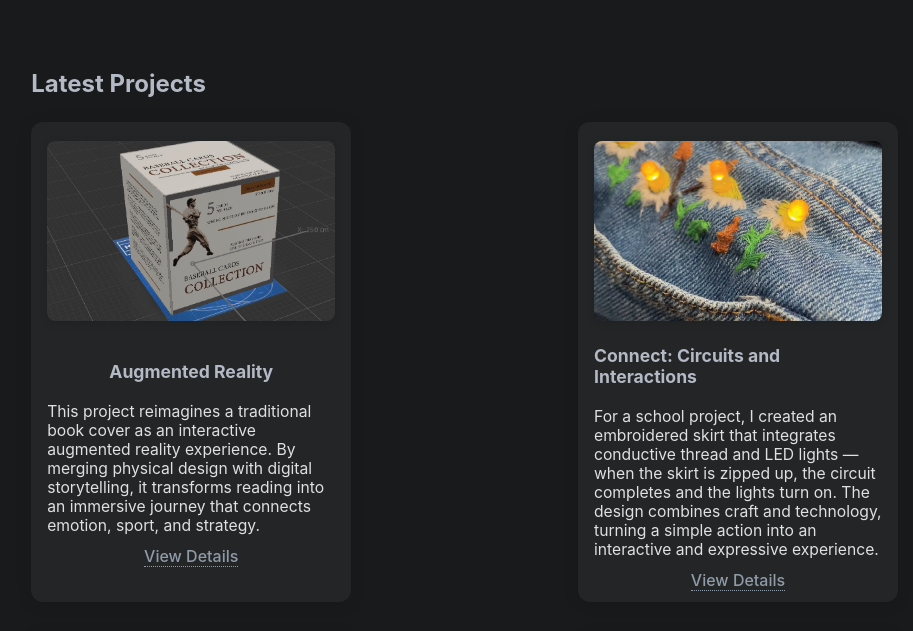
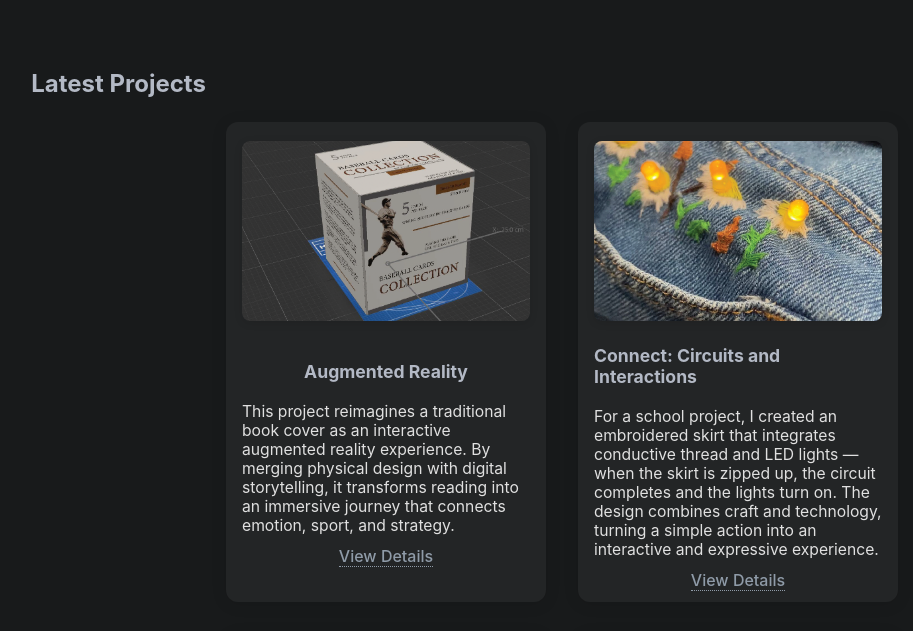
Before and after one commit to OliviaWeiss/OliviaWeiss_Portfolio, a website: page public/index.html in a window 1280 px wide. Shown: the part 2050-2681 px from the top of the page, without its empty margins (78-991 px from the left). Drawn offline with Linux system fonts and the light colour scheme.

Commit message:
UI: space out skills marquee tracks so tiles don't touch

```diff
--- a/public/styles.css
+++ b/public/styles.css
@@ -272,6 +272,7 @@
   padding: 0.5rem 0;
   display: flex;
   flex-direction: row;
+  gap: 2.5rem; /* add space between the two repeating tracks so end/start items don't butt up */
 }
 .skills-track {
   display: flex;
@@ -822,11 +823,13 @@ body {
 }
 .projects-grid {
   display: grid;
-  /* show two columns so projects form two rows of two on wide screens */
-  grid-template-columns: repeat(2, 1fr);
+  /* Use two fixed-width columns and center the grid so the project cards sit
+     centered in the container rather than stretched to the left edge. The
+     project cards themselves already limit their width to 320px. */
+  grid-template-columns: repeat(2, minmax(0, 320px));
+  justify-content: center; /* center grid columns within the parent */
   gap: 2rem;
   margin-top: 1.5rem;
-  width: 100%;
 }
 .project-card {
   background: #232526;
```
